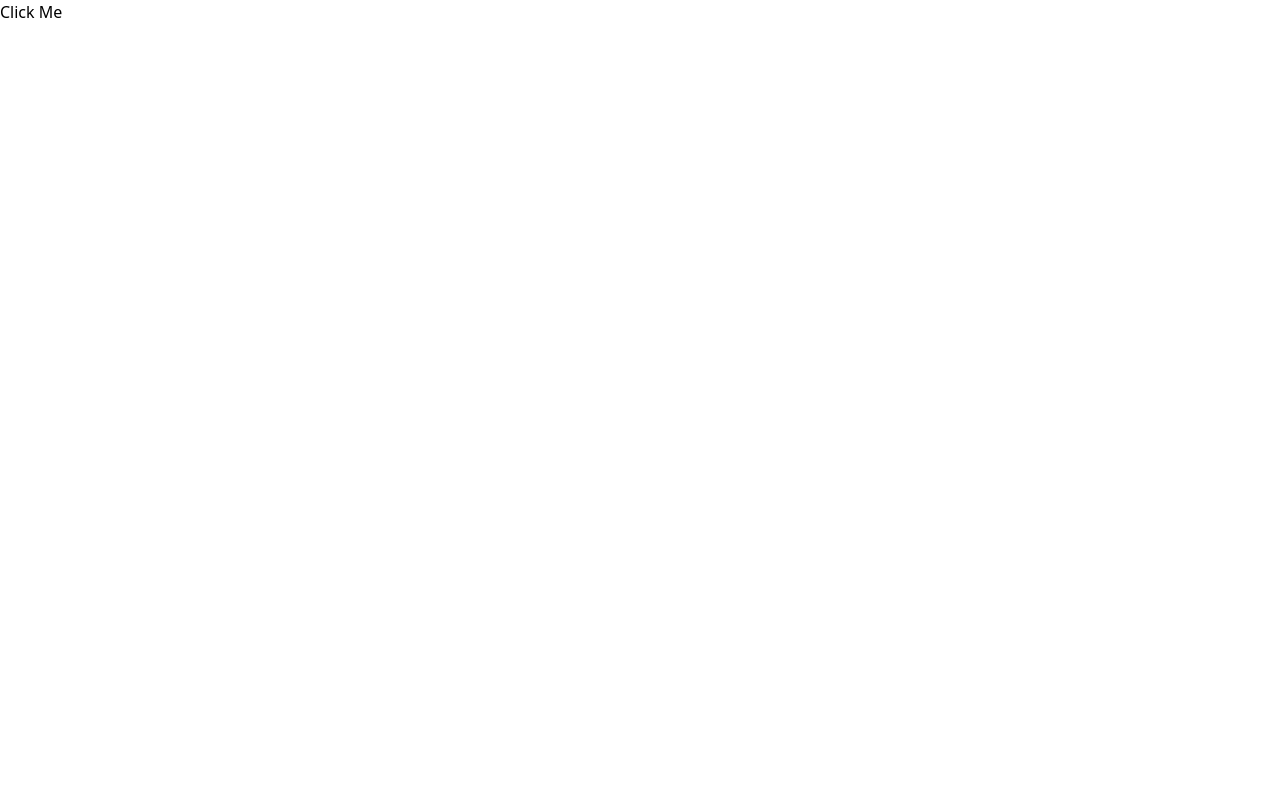
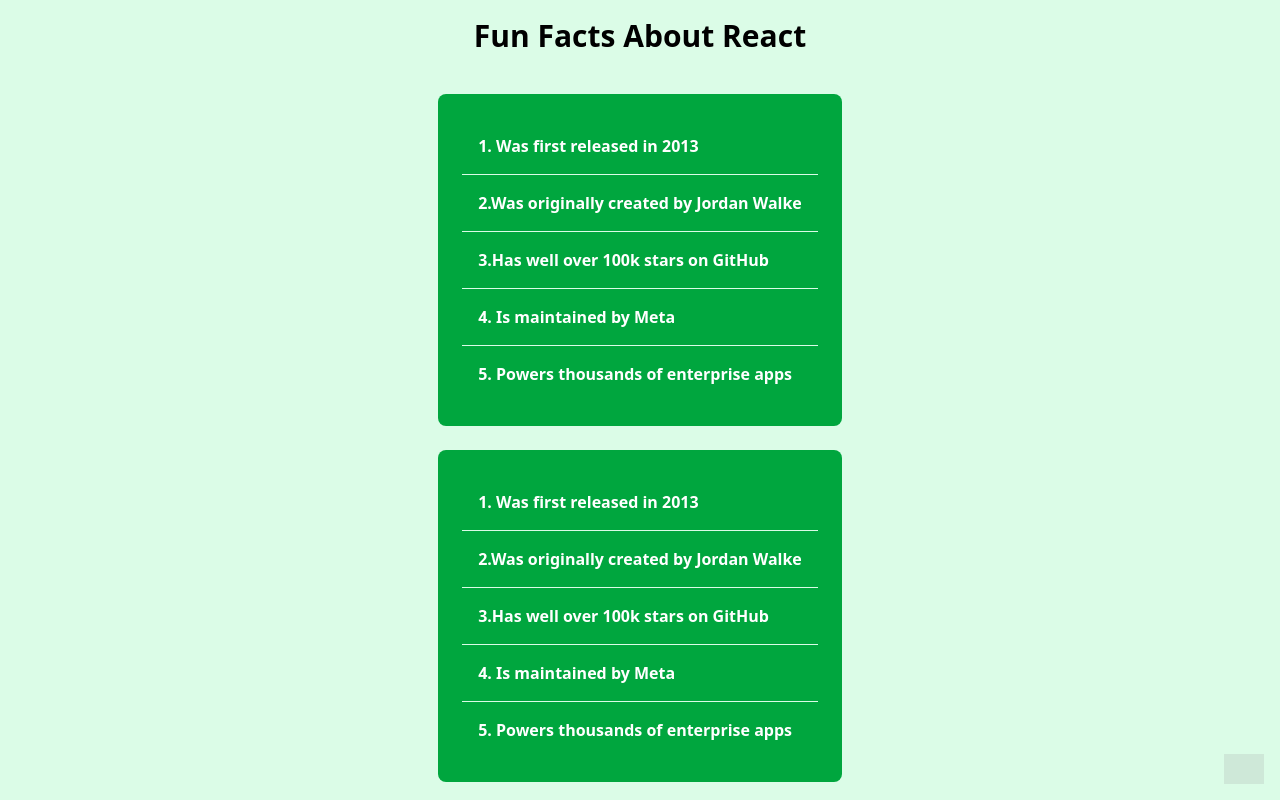
Before and after one commit to wainaina-mwangi/New-pro, a React (Vite) app: page / in a window 1280 px wide. Built offline with nearby package versions, Linux system fonts and the light colour scheme; grey boxes are pictures that could not be loaded.

Commit message:
working with react and tailwind

```diff
--- a/src/App.jsx
+++ b/src/App.jsx
@@ -1,14 +1,10 @@
-
-
+import React from 'react'
+import ReactCard from './components/ReactCard'
 
 function App() {
-  function handleClick() {
-    alert("you have clicked me");
-  }
   return (
     <>
-   <button onClick={handleClick}>Click Me</button>
-
+    <ReactCard/>
     </>
   )
 }
--- /dev/null
+++ b/src/components/ReactCard.jsx
@@ -0,0 +1,30 @@
+import React from 'react'
+
+function ReactCard() {
+  return (
+   <main className='flex flex-col h-screen items-center justify-center bg-green-100 gap-6 '>
+    <img src="react.svg" className='absolute bottom-4 right-4 w-10 opacity-20 group-hover:opacity-100 transition-opacity' />
+    <h1 className='text-3xl font-bold mb-4 '>Fun Facts About React</h1>
+    <div>
+        <ul className='bg-green-600 transition-transform hover:translate-x-3 hover:-translate-y-4 p-6 rounded-lg text-white hover:shadow-[0_20px_50px_rgba(8,_112,_184,_0.7)] divide-y divide-green-100 '>
+            <li  className='p-4 font-bold'>1. Was first released in 2013</li>
+            <li  className='p-4 font-bold'> 2.Was originally created by Jordan Walke</li>
+            <li  className='p-4 font-bold'> 3.Has well over 100k stars on GitHub</li>
+            <li  className='p-4 font-bold'>4. Is maintained by Meta</li>
+            <li className='p-4 font-bold'>5. Powers thousands of enterprise apps</li>
+        </ul>
+    </div>
+    <div>
+        <ul className='bg-green-600 transition-transform hover:translate-x-3 hover:-translate-y-4 p-6 rounded-lg text-white hover:shadow-[0_20px_50px_rgba(8,_112,_184,_0.7)] divide-y divide-green-100 '>
+            <li  className='p-4 font-bold'>1. Was first released in 2013</li>
+            <li  className='p-4 font-bold'> 2.Was originally created by Jordan Walke</li>
+            <li  className='p-4 font-bold'> 3.Has well over 100k stars on GitHub</li>
+            <li  className='p-4 font-bold'>4. Is maintained by Meta</li>
+            <li className='p-4 font-bold'>5. Powers thousands of enterprise apps</li>
+        </ul>
+    </div>
+</main>
+  )
+}
+
+export default ReactCard
```
Also changed, not shown: src/index.css (line endings or trailing spaces).
